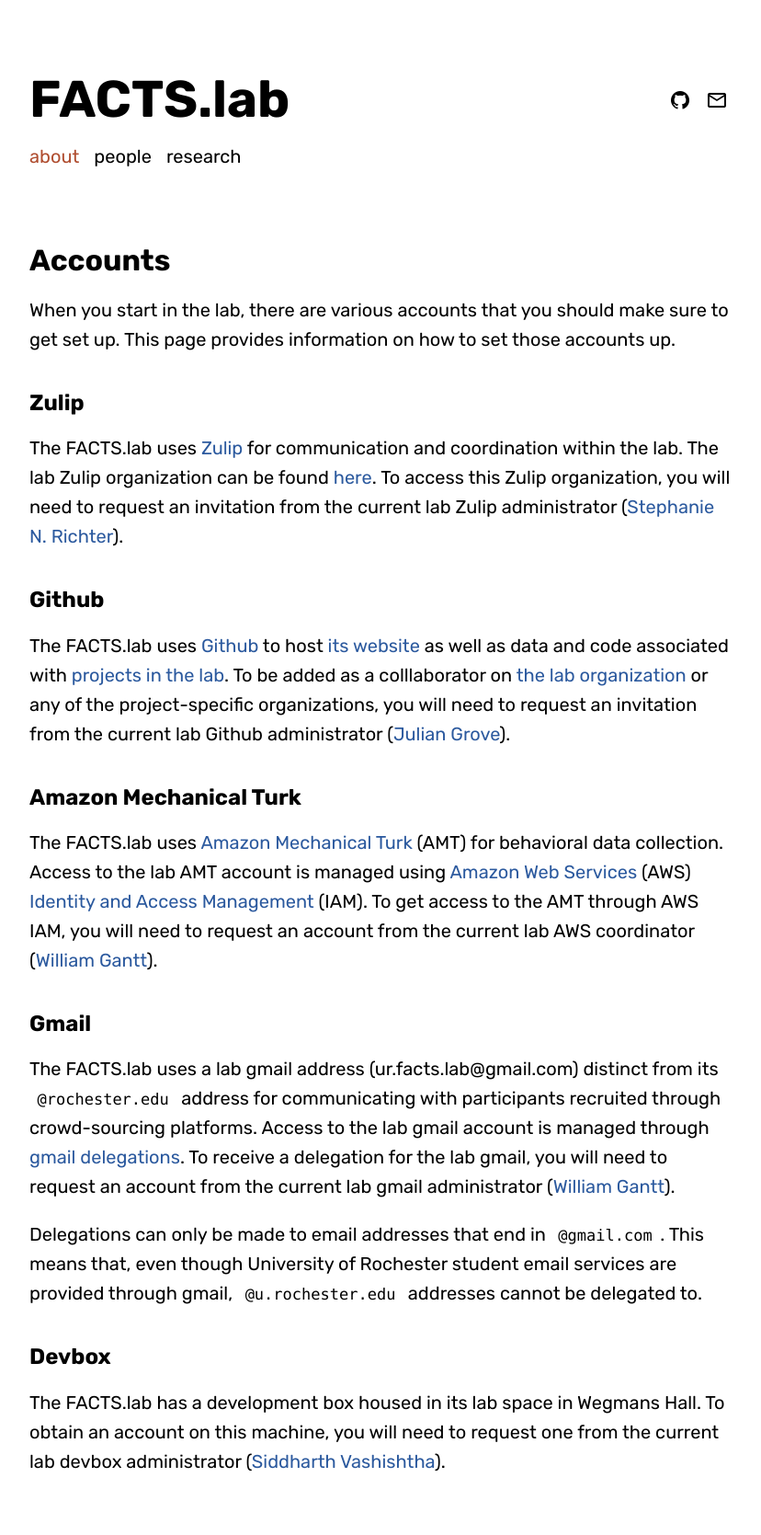
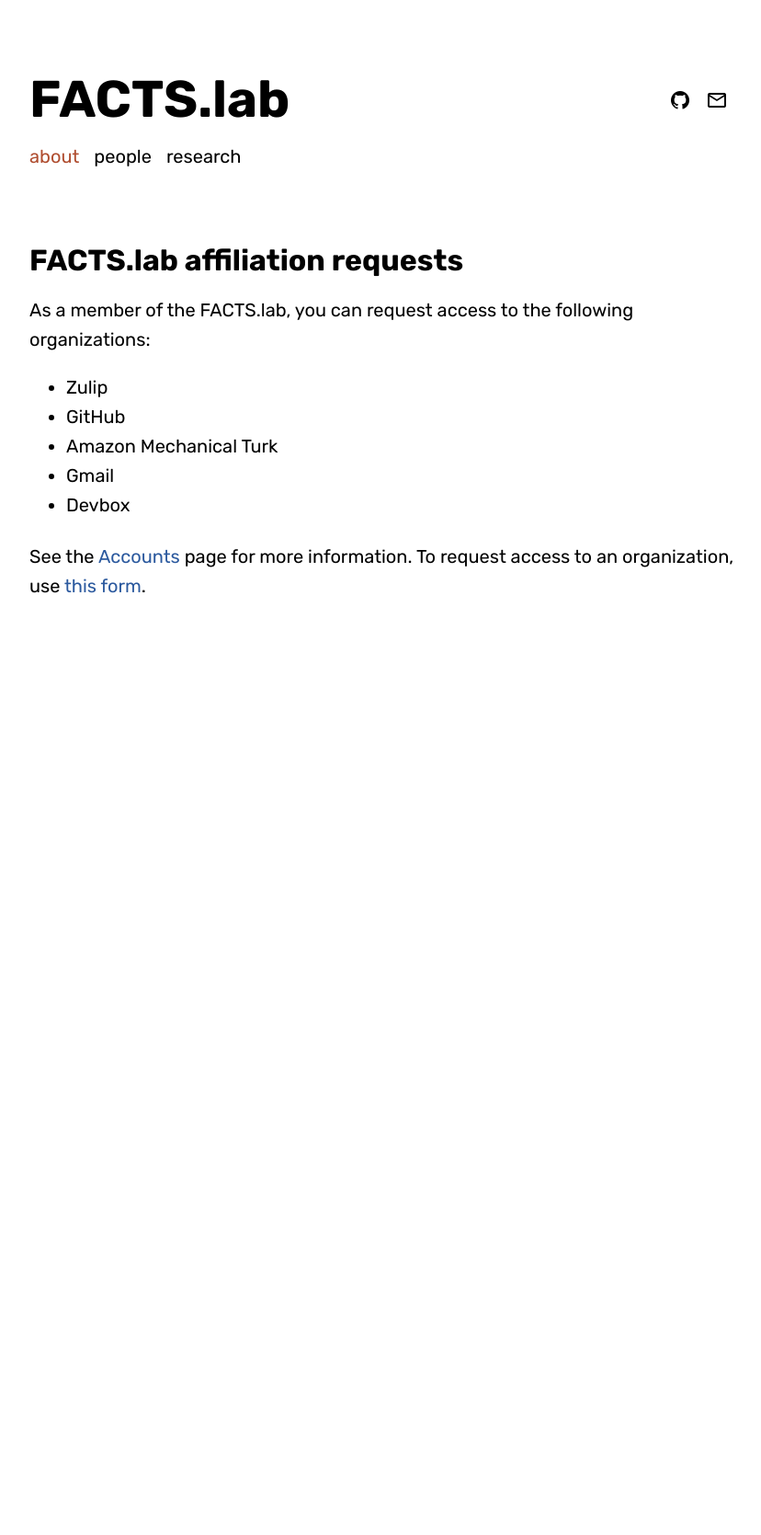
Before and after one commit to FACTSlab/factslab.github.io, a Jekyll site: the page built from for-members/accounts.md, in a window 1280 px wide. Shown: the whole page at 92% size, without its empty margins (224-1052 px from the left). Built offline with Jekyll 4.4.1, drawn with Linux system fonts in a browser that asks for light colours; some web fonts are replaced; after the commit the page ends 900 px from its top, so only the background shows below that.

Commit message:
Add page linking to form for affiliation requests.

```diff
--- a/for-members/accounts.md
+++ b/for-members/accounts.md
@@ -4,43 +4,17 @@
 published: true
 ---
 
-# Accounts
+# FACTS.lab affiliation requests
 
-When you start in the lab, there are various accounts that you should make sure to get set up. This page provides information on how to set those accounts up.
+As a member of the FACTS.lab, you can request access to the following
+organizations:
 
-## Zulip
+- Zulip
+- GitHub
+- Amazon Mechanical Turk
+- Gmail
+- Devbox
 
-{% assign zulipadministratorid = site.data.people.roles.zulipadministrator %}
-{% assign zulipadministrator = site.data.people.people[zulipadministratorid] %}
-
-The FACTS.lab uses [Zulip](https://zulip.com/) for communication and coordination within the lab. The lab Zulip organization can be found [here](https://factslab.zulipchat.com/). To access this Zulip organization, you will need to request an invitation from the current lab Zulip administrator (<a href="{{ zulipadministrator.website }}">{{ zulipadministrator.name }}</a>).
-
-## Github
-
-{% assign githubadministratorid = site.data.people.roles.githubadministrator %}
-{% assign githubadministrator = site.data.people.people[githubadministratorid] %}
-
-The FACTS.lab uses [Github](https://github.com/) to host [its website](http://factslab.io/) as well as data and code associated with [projects in the lab](http://factslab.io/research/). To be added as a colllaborator on [the lab organization](https://github.com/FACTSlab) or any of the project-specific organizations, you will need to request an invitation from the current lab Github administrator (<a href="{{ githubadministrator.website }}">{{ githubadministrator.name }}</a>).
-
-## Amazon Mechanical Turk
-
-{% assign awsadministratorid = site.data.people.roles.awsadministrator %}
-{% assign awsadministrator = site.data.people.people[awsadministratorid] %}
-
-The FACTS.lab uses [Amazon Mechanical Turk](https://www.mturk.com/) (AMT) for behavioral data collection. Access to the lab AMT account is managed using [Amazon Web Services](https://aws.amazon.com/) (AWS) [Identity and Access Management](https://aws.amazon.com/iam/) (IAM). To get access to the AMT through AWS IAM, you will need to request an account from the current lab AWS coordinator (<a href="{{ awsadministrator.website }}">{{ awsadministrator.name }}</a>).
-
-## Gmail
-
-{% assign gmailadministratorid = site.data.people.roles.gmailadministrator %}
-{% assign gmailadministrator = site.data.people.people[gmailadministratorid] %}
-
-The FACTS.lab uses a lab gmail address (ur.facts.lab@gmail.com) distinct from its `@rochester.edu` address for communicating with participants recruited through crowd-sourcing platforms. Access to the lab gmail account is managed through [gmail delegations](https://support.google.com/mail/answer/138350?hl=en). To receive a delegation for the lab gmail, you will need to request an account from the current lab gmail administrator (<a href="{{ gmailadministrator.website }}">{{ gmailadministrator.name }}</a>).
-
-Delegations can only be made to email addresses that end in `@gmail.com`. This means that, even though University of Rochester student email services are provided through gmail, `@u.rochester.edu` addresses cannot be delegated to.
-
-## Devbox
-
-{% assign devboxadministratorid = site.data.people.roles.devboxadministrator %}
-{% assign devboxadministrator = site.data.people.people[devboxadministratorid] %}
-
-The FACTS.lab has a development box housed in its lab space in Wegmans Hall. To obtain an account on this machine, you will need to request one from the current lab devbox administrator (<a href="{{ devboxadministrator.website }}">{{ devboxadministrator.name }}</a>).
+See the [Accounts](http://factslab.io/for-members/accounts/) page for more
+information. To request access to an organization, use [this
+form](https://docs.google.com/forms/d/1JDnMBMp1vISMrjLK8t-DKnzYll_rbaBN96ci-2QLcOo/viewform?pli=1&pli=1&edit_requested=true).
```
Also changed, not shown: for-members/affiliation-requests.md (added, +46 -0 lines).
